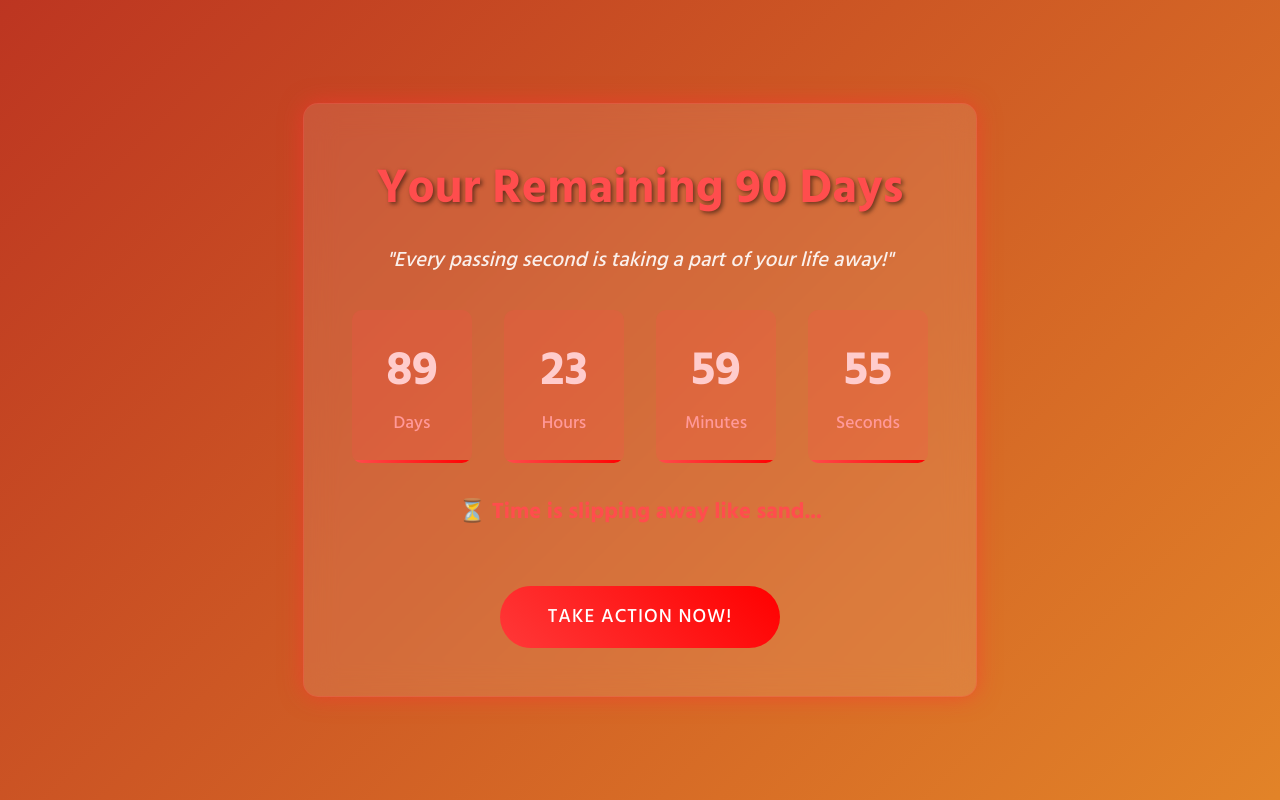
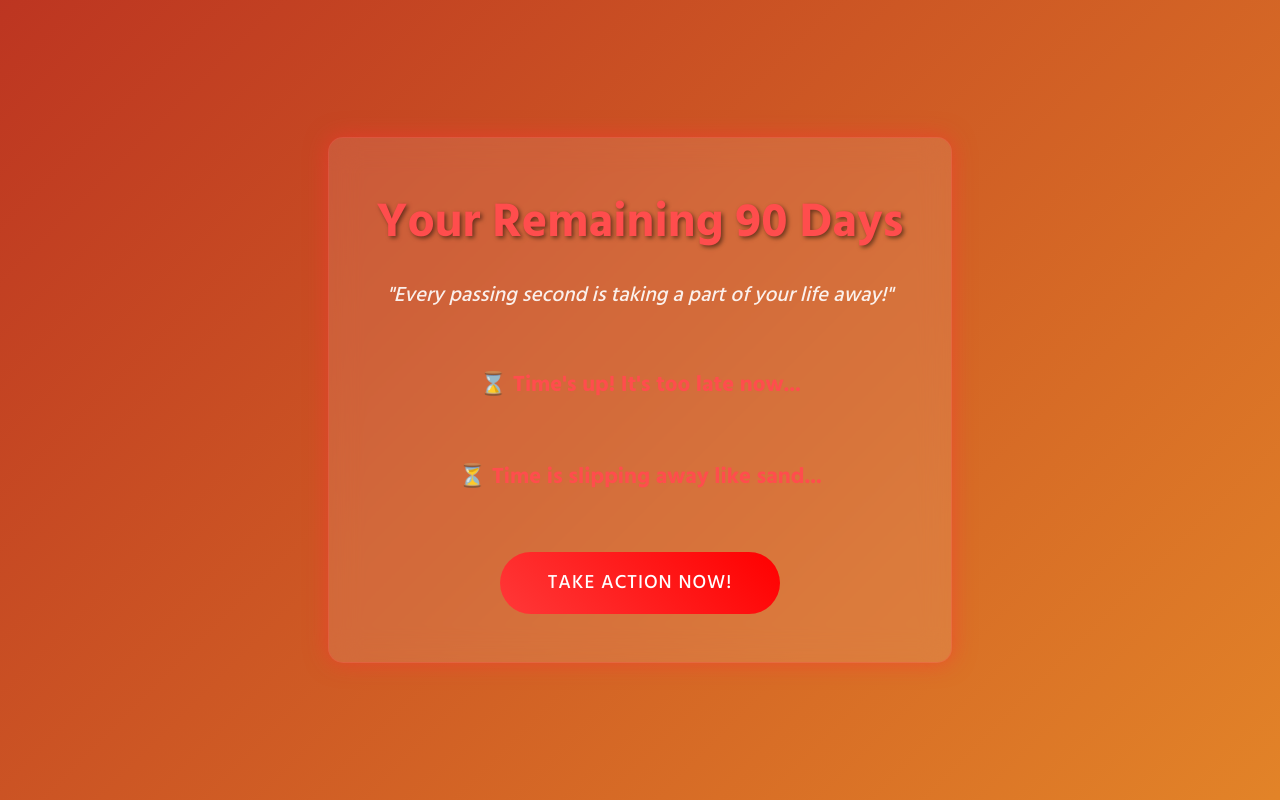
Before and after one commit to Dampipal/90day, a plain HTML site: page index.html in a window 1280 px wide. Drawn offline with Linux system fonts and the light colour scheme.

Commit message:
Update index.html

```diff
--- a/index.html
+++ b/index.html
@@ -174,9 +174,8 @@
     </div>
 
    <script>
-        // 90 days countdown
-        const targetDate = new Date();
-        targetDate.setDate(targetDate.getDate() + 90);
+    // Set the target date to 29th January 2025, 2:00 AM
+    const targetDate = new Date('January 29, 2025 02:00:00 GMT+0530');
 
     function updateCountdown() {
         const now = new Date().getTime();
@@ -201,5 +200,6 @@
     const interval = setInterval(updateCountdown, 1000);
     updateCountdown();
 </script>
+
 </body>
 </html>
```
Lines whose indentation alone changed are shown as unchanged.
